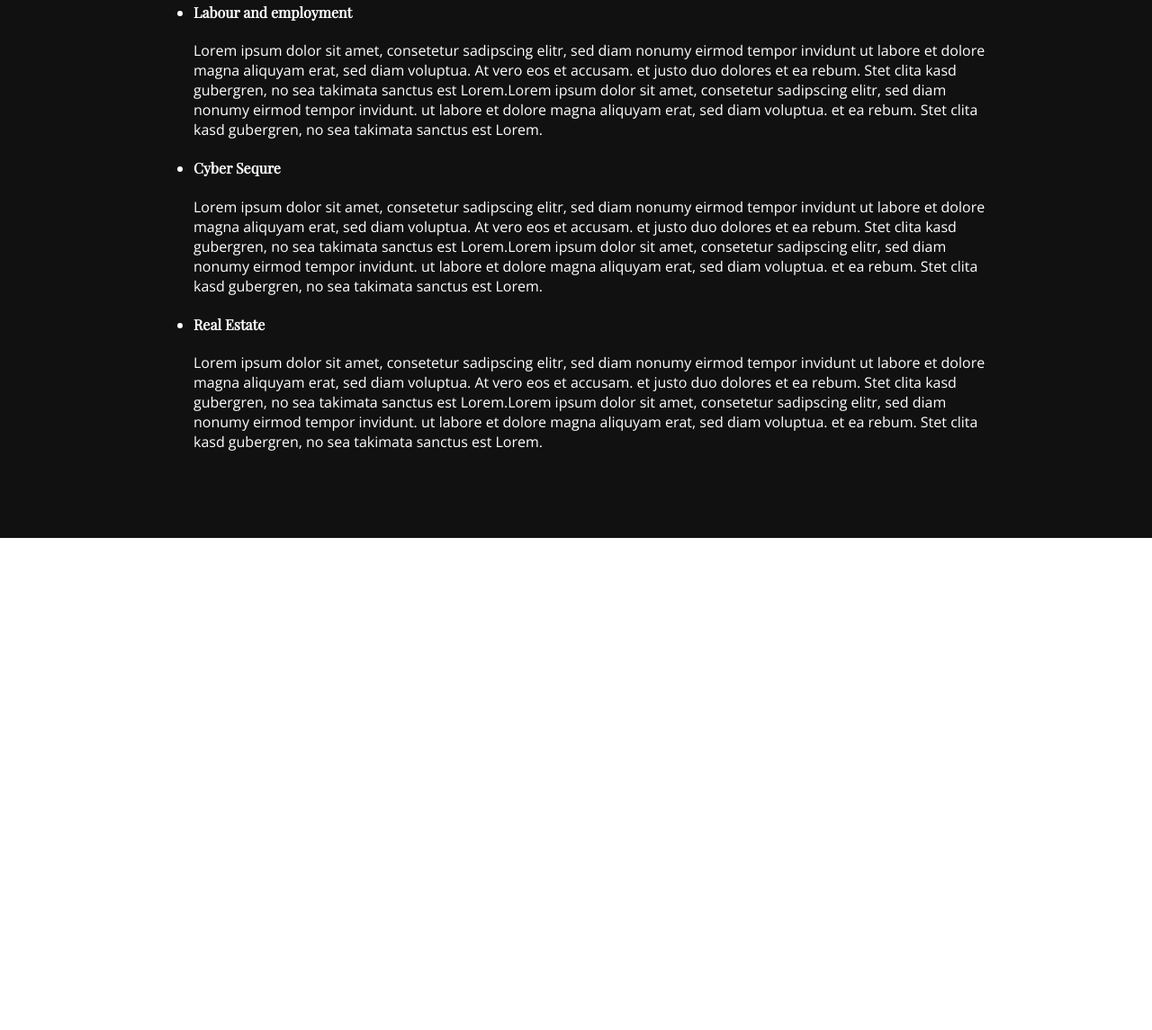
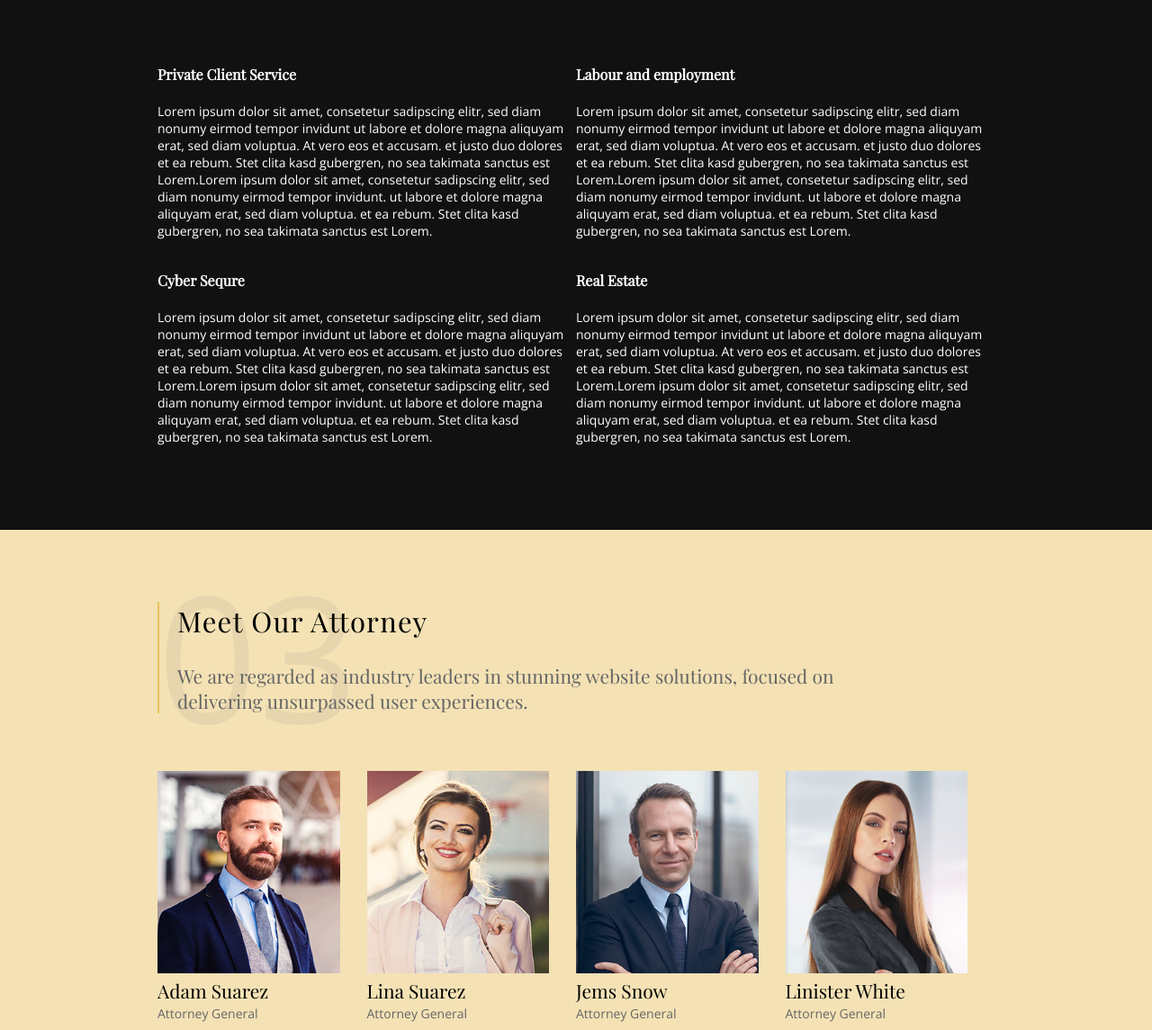
Before and after one commit to Abdessalam98/Advocatus-Template-HTML, a plain HTML site: page index.html in a window 1280 px wide. Shown: the part 1652-2797 px from the top of the page at 90% size. Before the commit the page ends 2330 px from the top, so only its background shows below. Drawn offline with nearby package versions, Linux system fonts and the light colour scheme.

Commit message:
add attorney section and begin our clients

```diff
--- a/css/main.css
+++ b/css/main.css
@@ -55,8 +55,7 @@ header.main-head {
     -moz-background-size: cover;
     -o-background-size: cover;
     background-size: cover;
-    padding-top: 160px;
-    padding-bottom: 80px;
+    height: 88.5vh;
 }
 
 .clear {
@@ -188,9 +187,12 @@ header.main-head {
 }
 
 .main-head .container {
-    position: relative;
+    position: absolute;
     max-width: 785px;
-    margin-top: 150px;
+    /* margin-top: 150px; */
+    left: 50%;
+    bottom: 10%;
+    transform: translate(-50%, -50%);
 }
 
 .btn-link {
@@ -315,6 +317,10 @@ section {
     padding: 80px 0;
 }
 
+.practis-area .section-title p {
+    color: #b9b9b9;
+}
+
 .practis-area .container {
     position: relative;
     z-index: 100000000;
@@ -334,3 +340,105 @@ section {
     color: #707070;
     opacity: 0.1;
 }
+
+.practis-content ul {
+    list-style: none;
+    padding: 0;
+}
+
+.practis-content ul li {
+    float: left;
+    width: 50%;
+}
+
+.practis-content ul li p {
+    font-size: 14px;
+}
+
+/* Meet our team */
+
+.attorney {
+    padding: 80px 0;
+}
+
+.attorney .container {
+    position: relative;
+    z-index: 100000000;
+}
+
+.attorney .container::before {
+    content: "03";
+    display: block;
+    position: absolute;
+    top: -20px;
+    left: 15px;
+    z-index: -10;
+    font-family: 'Open Sans', sans-serif;
+    font-weight: normal;
+    font-size: 195px;
+    line-height: 160px;
+    color: #707070;
+    opacity: 0.1;
+}
+
+.attorney .lawyer {
+    float: left;
+    width: 25%;
+    padding-right: 30px;
+}
+
+.attorney .lawyer .img-lawyer {
+    width: 100%;
+}
+
+.attorney .lawyer .img-lawyer img {
+    width: 100%;
+}
+
+.attorney .lawyer-username {
+    font-family: 'Playfair Display', sans-serif;
+    font-size: 21px;
+    display: block;
+}
+
+.attorney .lawyer-function {
+    font-family: 'Open Sans', sans-serif;
+    font-size: 14px;
+    color: #666666;
+}
+
+/* Our clients */
+
+.clients {
+    padding: 80px 0;
+    background: url("../img/clients-innershadow.png") no-repeat center center;
+    background-size: cover;
+}
+
+.clients .container {
+    position: relative;
+    z-index: 100000000;
+}
+
+.clients .container::before {
+    content: "04";
+    display: block;
+    position: absolute;
+    top: -20px;
+    left: 15px;
+    z-index: -10;
+    font-family: 'Open Sans', sans-serif;
+    font-weight: normal;
+    font-size: 195px;
+    line-height: 160px;
+    color: #707070;
+    opacity: 0.1;
+}
+
+.clients .section-title h2 {
+    color: #fff;
+}
+
+.clients .section-title p {
+    color: #b9b9b9;
+}
--- a/index.html
+++ b/index.html
@@ -153,12 +153,70 @@
         </section>
 
 
-        <section class="attorney" id="attorney">
+        <section class="attorney yellow-section clearfix" id="attorney">
+            <div class="container">
+                <div class="section-title">
+                    <h2>Meet Our Attorney</h2>
+                    <p>We are regarded as industry leaders in stunning website solutions, focused on delivering unsurpassed
+                        user experiences.
+                    </p>
+                </div>
+                <div class="attorney-content">
+                    <div class="lawyer">
 
+                        <div class="img-lawyer">
+                            <img src="img/adam-suarez.png" alt="">
+                        </div>
+                        <div class="infos-lawyer">
+                            <span class="lawyer-username">Adam Suarez</span>
+                            <span class="lawyer-function">Attorney General</span>
+                        </div>
+                    </div>
+                    <div class="lawyer">
+
+                        <div class="img-lawyer">
+                            <img src="img/lina-suarez.png" alt="">
+                        </div>
+                        <div class="infos-lawyer">
+                            <span class="lawyer-username">Lina Suarez</span>
+                            <span class="lawyer-function">Attorney General</span>
+                        </div>
+                    </div>
+                    <div class="lawyer">
+                        <div class="img-lawyer">
+                            <img src="img/jems-snow.png" alt="">
+                        </div>
+                        <div class="infos-lawyer">
+                            <span class="lawyer-username">Jems Snow</span>
+                            <span class="lawyer-function">Attorney General</span>
+                        </div>
+                    </div>
+                    <div class="lawyer">
+                        <div class="img-lawyer">
+                            <img src="img/linister-white.png" alt="">
+                        </div>
+                        <div class="infos-lawyer">
+                            <span class="lawyer-username">Linister White</span>
+                            <span class="lawyer-function">Attorney General</span>
+                        </div>
+                    </div>
+                </div>
+            </div>
         </section>
 
 
         <section class="clients" id="clients">
+            <div class="container">
+                <div class="section-title">
+                    <h2>Our Clients Say</h2>
+                    <p>We are regarded as industry leaders in stunning website solutions, focused on delivering unsurpassed
+                        user experiences.
+                    </p>
+                </div>
+                <div class="clients-content">
+
+                </div>
+            </div>
 
         </section>
 
```
Also changed, not shown: img/clients-innershadow.png (added), img/publication1.png (added), img/publication2.png (added), img/publication3.png (added).
